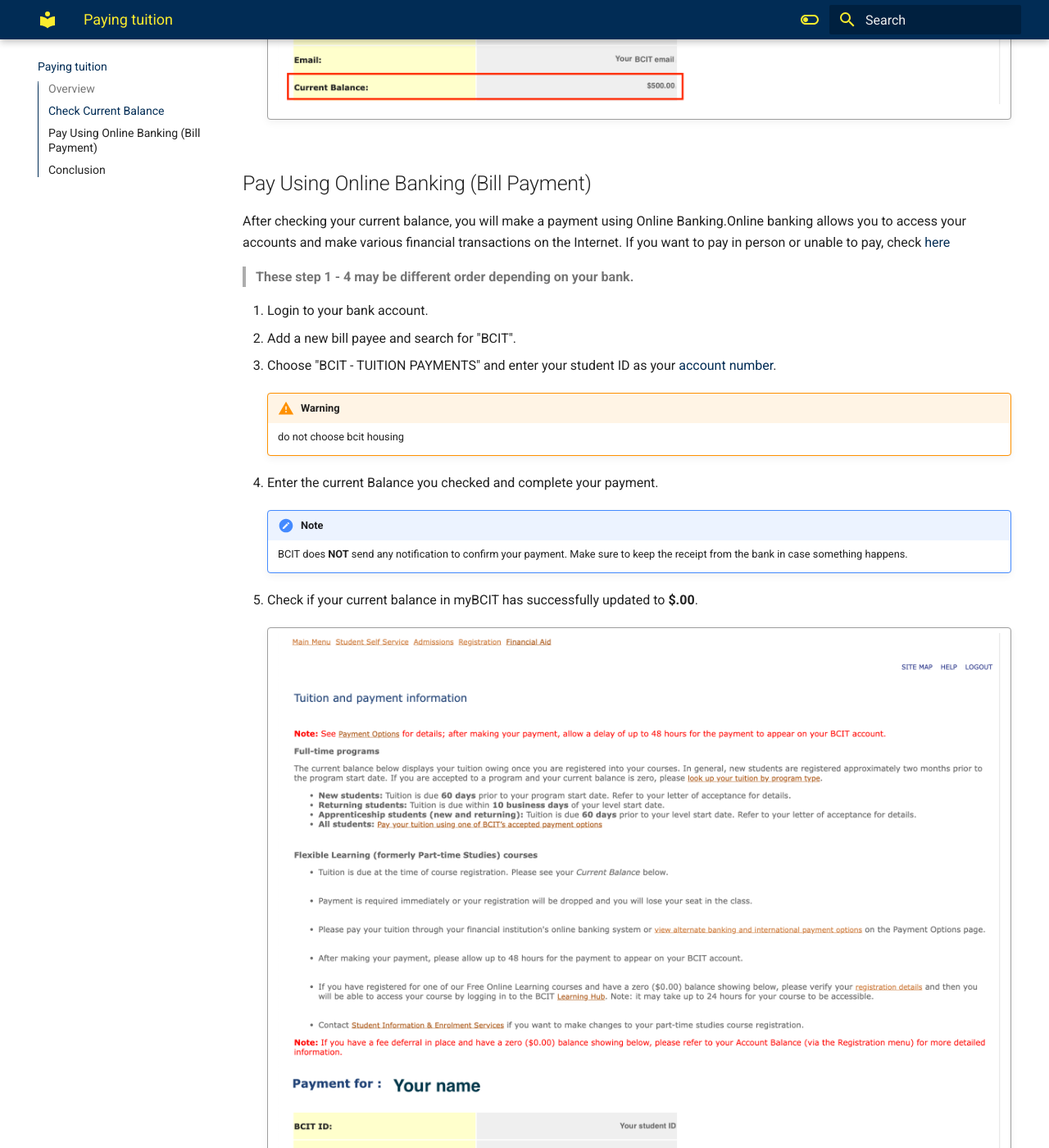
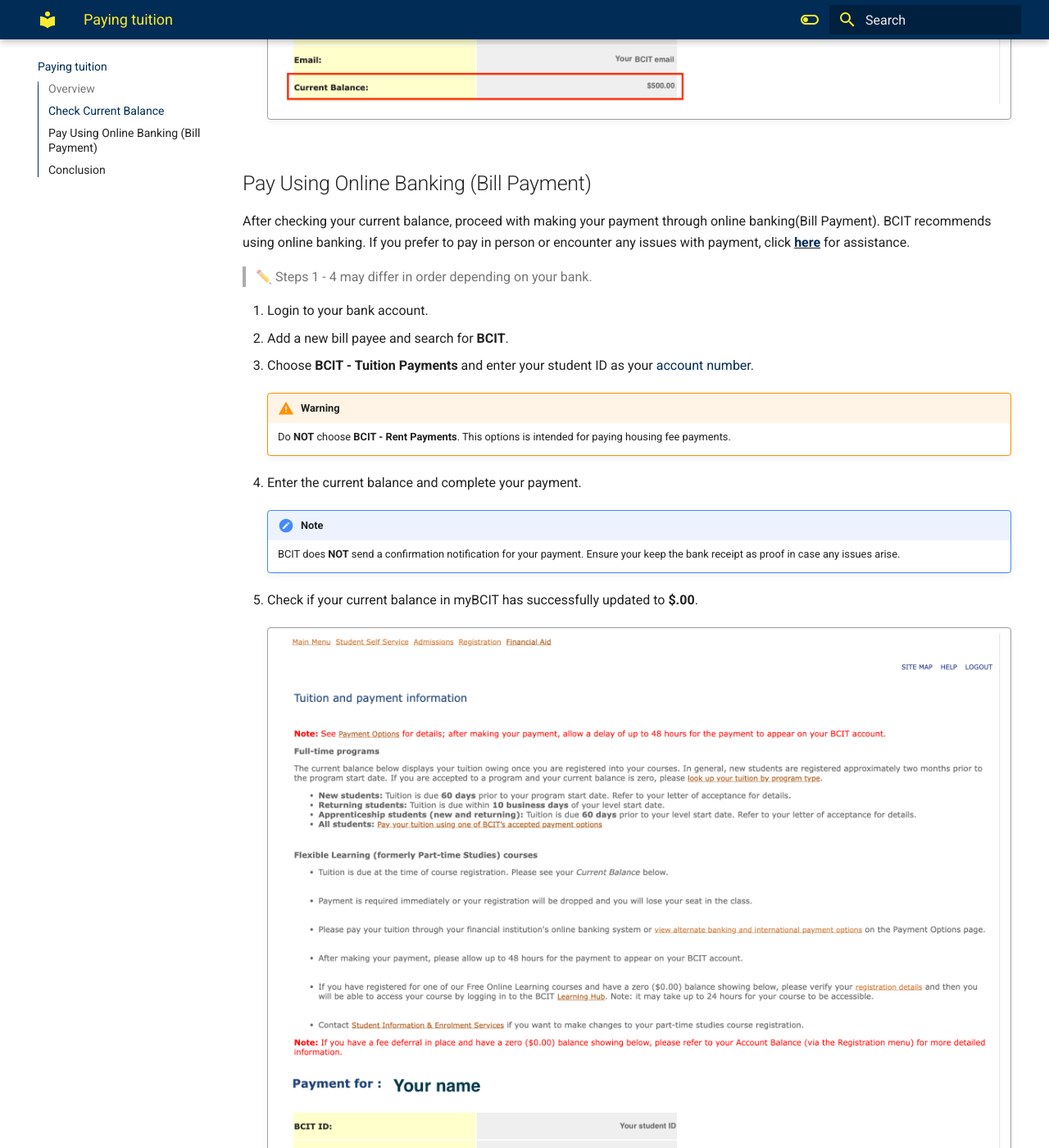
Before and after one commit to TatsunoriMarumo/myBCIT-Guide, an MkDocs documentation site: the page built from docs/paying-tuition.md, in a window 1280 px wide and 1400 px high, scrolled down 3880 px. Shown: the whole window at 82% size. Built offline with MkDocs 1.6.1 and Material for MkDocs 9.7.7, drawn with Linux system fonts in a browser that asks for light colours; nearby versions of some CDN libraries; comment, search, counter and statistics services are not loaded; some of the changed text lies outside the part shown.

Commit message:
Modify Pay Using Online Banking section

```diff
--- a/docs/paying-tuition.md
+++ b/docs/paying-tuition.md
@@ -43,31 +43,28 @@
 
 
 ## Pay Using Online Banking (Bill Payment)
-After checking your current balance, you will make a payment using Online Banking.Online banking allows you to access your accounts and make various financial transactions on the Internet. If you want to pay in person or unable to pay, check [here]()
+After checking your current balance, proceed with making your payment through online banking(Bill Payment). BCIT recommends using online banking. If you prefer to pay in person or encounter any issues with payment, click **<u>[here](troubleshooting.md)</u>** for assistance.
 
->**These step 1 - 4 may be different order depending on your bank.**
+>✏️ Steps 1 - 4 may differ in order depending on your bank.
 
 1. Login to your bank account.
-2. Add a new bill payee and search for "BCIT".
-3. Choose "BCIT - TUITION PAYMENTS" and enter your student ID as your [account number](glossary.md\#account-number).
+2. Add a new bill payee and search for **BCIT**.
+3. Choose **BCIT - Tuition Payments** and enter your student ID as your [account number](glossary.md\#account-number).
 
     !!! Warning
-        do not choose bcit housing
+        Do **NOT** choose **BCIT - Rent Payments**. This options is intended for paying housing fee payments.
 
-4. Enter the current Balance you checked and complete your payment.
+4. Enter the current balance and complete your payment.
 
     !!!Note
-        BCIT does **NOT** send any notification to confirm your payment. Make sure to keep the receipt from the bank in case something happens.
-
+        BCIT does **NOT** send a confirmation notification for your payment. Ensure your keep the bank receipt as proof in case any issues arise.
 
 5. Check if your current balance in myBCIT has successfully updated to **$.00**.
 
     !!! Quote ""
         ![Image of Student Self Service](..\Assets\paying-tuition-image\current-balance-after.png)
     !!! Success
-        To check your current balance, follow the steps 1 - 5 of **[Check Current Balance](#check-current-balance)**.
-        It will take up to **48 business hours** updating the current balance.
-
+        Once your current balance shows $.00, it means you have successfully paid your commitment fee or tuition. This can take up to **48 business hours** to reflect.
 
 
 ## Conclusion
```
